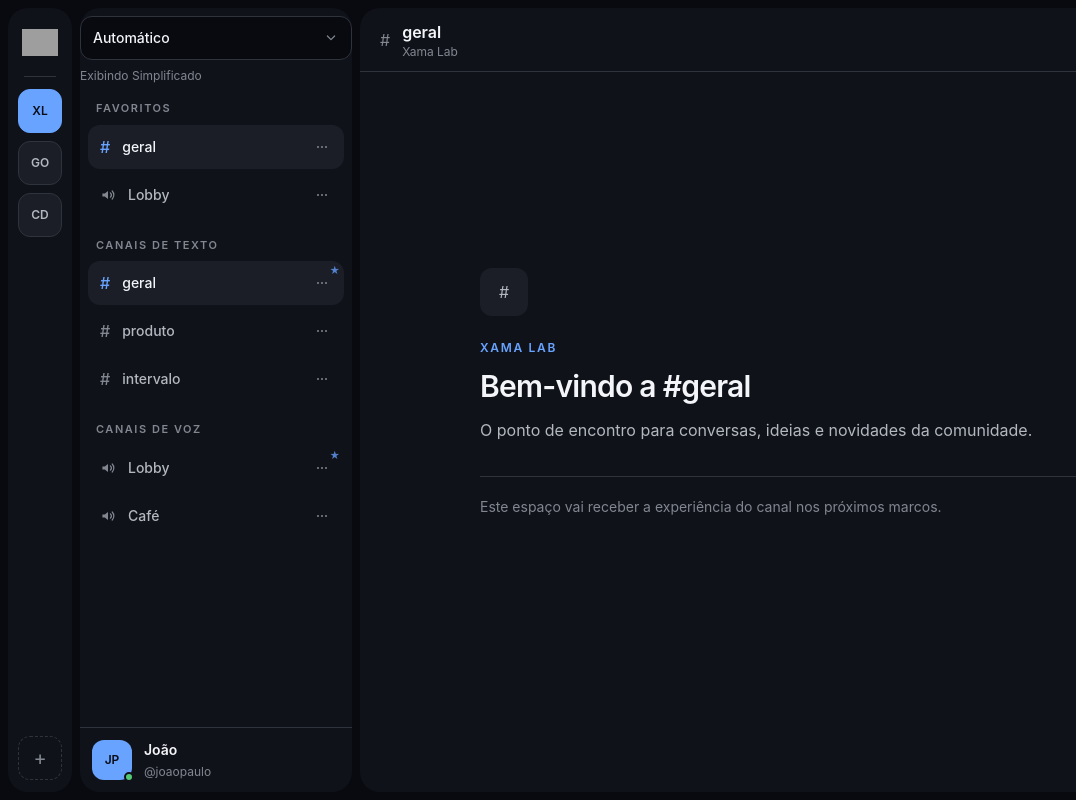
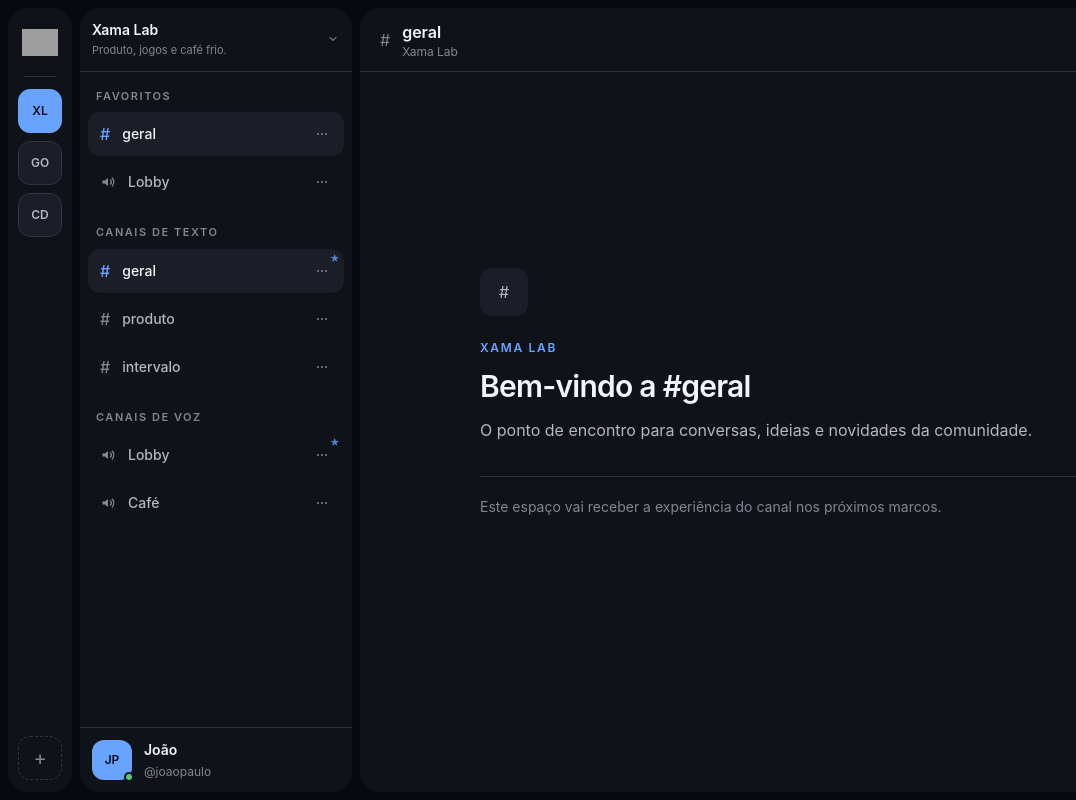
Before and after one commit to JeiPintoul/xama-v1, a React (Vite) app in the folder apps/web/: page /communities/xama-lab/channels/geral in a window 1280 px wide. Shown: the whole page, without its empty margins (0-1076 px from the left). Built offline with nearby package versions, Linux system fonts and the light colour scheme; grey boxes are pictures that could not be loaded.

Commit message:
feat: place navigation mode inside community menu

```diff
--- a/apps/web/src/features/navigation/NavigationModeMenu.tsx
+++ b/apps/web/src/features/navigation/NavigationModeMenu.tsx
@@ -5,6 +5,8 @@ import type { KeyboardEvent } from 'react';
 import { cn } from '@/lib/utils';
 
 type NavigationModeMenuProps = Readonly<{
+  communityName: string;
+  communityDescription: string;
   requestedMode: NavigationMode;
   resolvedMode: ResolvedNavigationMode;
   onRequestedModeChange: (mode: NavigationMode) => void;
@@ -17,7 +19,7 @@ const navigationModes = [
 ] as const satisfies readonly Readonly<{ value: NavigationMode; label: string }>[];
 
 const POPUP_GUTTER = 8;
-const POPUP_GAP = 4;
+const POPUP_GAP = 6;
 
 function clamp(value: number, minimum: number, maximum: number): number {
   return Math.min(Math.max(value, minimum), maximum);
@@ -34,7 +36,7 @@ function positionMenu(trigger: HTMLButtonElement, menu: HTMLDivElement) {
   const triggerBounds = trigger.getBoundingClientRect();
   const maximumMenuWidth = Math.max(0, viewportWidth - POPUP_GUTTER * 2);
 
-  menu.style.width = `${Math.min(triggerBounds.width, maximumMenuWidth)}px`;
+  menu.style.width = `${Math.min(Math.max(triggerBounds.width, 224), maximumMenuWidth)}px`;
   menu.style.maxHeight = `${Math.max(0, viewportHeight - POPUP_GUTTER * 2)}px`;
 
   const menuBounds = menu.getBoundingClientRect();
@@ -59,12 +61,14 @@ function getNavigationModeLabel(mode: NavigationMode): string {
 }
 
 export function NavigationModeMenu({
+  communityName,
+  communityDescription,
   requestedMode,
   resolvedMode,
   onRequestedModeChange,
 }: NavigationModeMenuProps) {
   const [isOpen, setIsOpen] = useState(false);
-  const idPrefix = `navigation-mode-${useId().replaceAll(':', '')}`;
+  const idPrefix = `community-menu-${useId().replaceAll(':', '')}`;
   const containerRef = useRef<HTMLDivElement>(null);
   const triggerRef = useRef<HTMLButtonElement>(null);
   const menuRef = useRef<HTMLDivElement>(null);
@@ -182,7 +186,7 @@ export function NavigationModeMenu({
   }
 
   return (
-    <div ref={containerRef} className="relative mt-2">
+    <div ref={containerRef} className="relative border-b border-border">
       <button
         ref={triggerRef}
         type="button"
@@ -192,13 +196,16 @@ export function NavigationModeMenu({
         aria-controls={`${idPrefix}-menu`}
         onClick={() => (isOpen ? closeMenu(false) : openMenu())}
         onKeyDown={handleTriggerKeyDown}
-        className="flex min-h-11 w-full items-center justify-between gap-3 rounded-md border border-border bg-background px-3 text-left text-sm font-medium text-foreground outline-none transition-colors hover:bg-surface-raised focus-visible:ring-2 focus-visible:ring-ring"
+        className="flex w-full min-w-0 items-center gap-2 px-3 py-3 text-left outline-none transition-colors hover:bg-surface-raised focus-visible:ring-2 focus-visible:ring-inset focus-visible:ring-ring"
       >
-        <span>{requestedModeLabel}</span>
+        <div className="min-w-0 flex-1">
+          <p className="truncate text-sm font-semibold text-foreground">{communityName}</p>
+          <p className="mt-0.5 truncate text-[0.6875rem] text-text-muted">{communityDescription}</p>
+        </div>
         <svg
           viewBox="0 0 20 20"
           className={cn(
-            'size-4 shrink-0 text-text-muted transition-transform',
+            'size-3.5 shrink-0 text-text-muted transition-transform',
             isOpen && 'rotate-180',
           )}
           aria-hidden="true"
@@ -214,15 +221,23 @@ export function NavigationModeMenu({
         </svg>
       </button>
 
+      <span className="sr-only" aria-live="polite">
+        Exibindo {resolvedMode === 'simplified' ? 'Simplificado' : 'Modular'}
+      </span>
+
       {isOpen ? (
         <div
           ref={menuRef}
           id={`${idPrefix}-menu`}
           role="menu"
-          aria-label="Modos de navegação"
-          className="fixed z-[70] overflow-y-auto rounded-md border border-border bg-popover p-1 shadow-lg shadow-background/30"
+          aria-label={`Opções de ${communityName}`}
+          className="fixed z-[70] overflow-y-auto rounded-md border border-border bg-popover p-1.5 shadow-lg shadow-background/30"
           style={{ left: 0, top: 0, visibility: 'hidden' }}
         >
+          <p className="px-2.5 pt-1.5 pb-1 text-[0.625rem] font-semibold tracking-[0.12em] text-text-muted uppercase">
+            Modo de navegação
+          </p>
+
           {navigationModes.map((option, index) => {
             const isSelected = option.value === requestedMode;
 
@@ -239,7 +254,7 @@ export function NavigationModeMenu({
                 onClick={() => selectMode(option.value)}
                 onKeyDown={(event) => handleOptionKeyDown(event, index)}
                 className={cn(
-                  'flex min-h-11 w-full items-center justify-between gap-3 rounded-sm px-3 text-left text-sm text-text-secondary outline-none transition-colors',
+                  'flex min-h-9 w-full items-center justify-between gap-3 rounded-sm px-2.5 text-left text-[0.8125rem] text-text-secondary outline-none transition-colors',
                   'hover:bg-surface-raised hover:text-foreground focus-visible:bg-surface-raised focus-visible:text-foreground focus-visible:ring-2 focus-visible:ring-ring',
                   isSelected && 'text-foreground',
                 )}
@@ -247,7 +262,7 @@ export function NavigationModeMenu({
                 <span>{option.label}</span>
                 <svg
                   viewBox="0 0 20 20"
-                  className={cn('size-4 shrink-0 text-primary', !isSelected && 'invisible')}
+                  className={cn('size-3.5 shrink-0 text-primary', !isSelected && 'invisible')}
                   aria-hidden="true"
                 >
                   <path
@@ -264,10 +279,6 @@ export function NavigationModeMenu({
           })}
         </div>
       ) : null}
-
-      <p className="mt-2 text-xs text-text-muted" aria-live="polite">
-        Exibindo {resolvedMode === 'simplified' ? 'Simplificado' : 'Modular'}
-      </p>
     </div>
   );
 }
```
